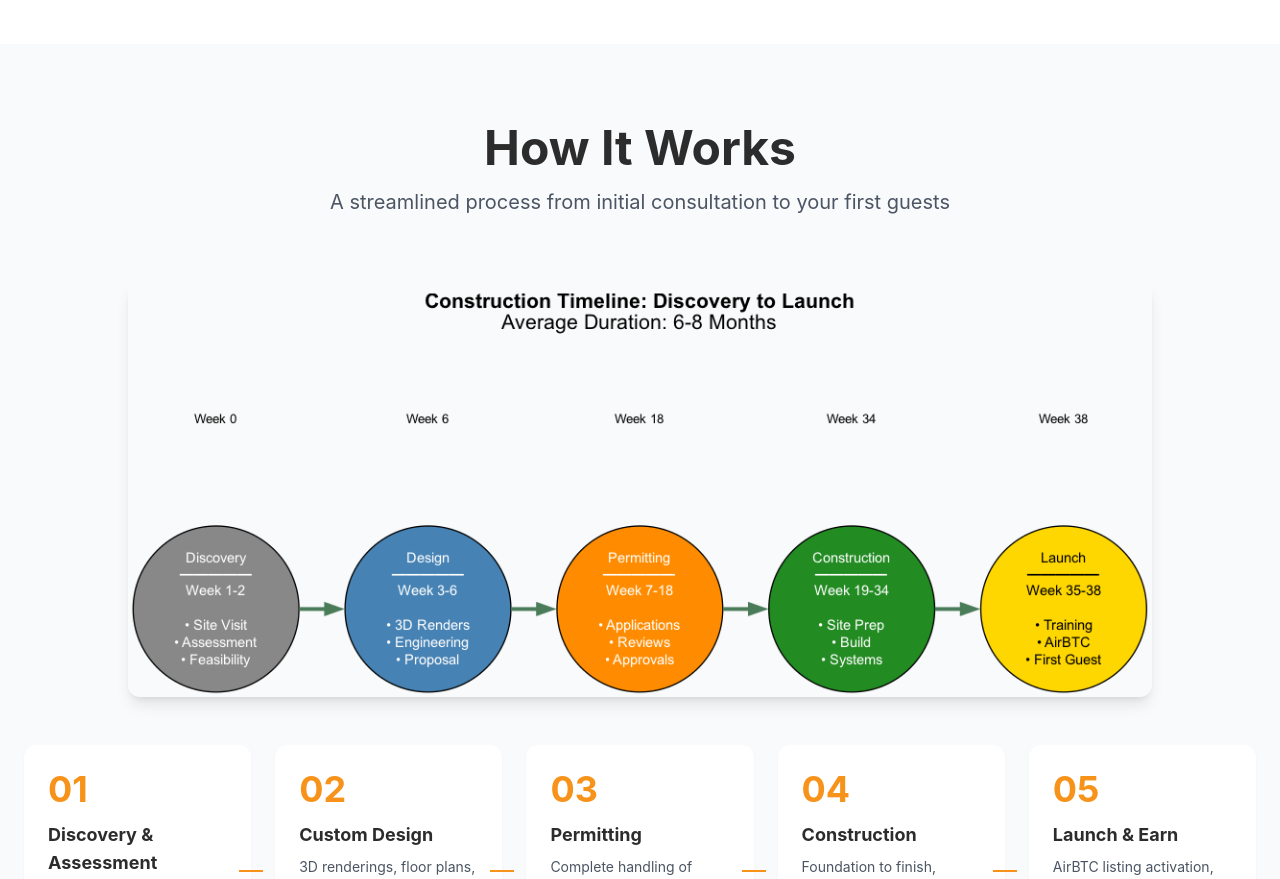
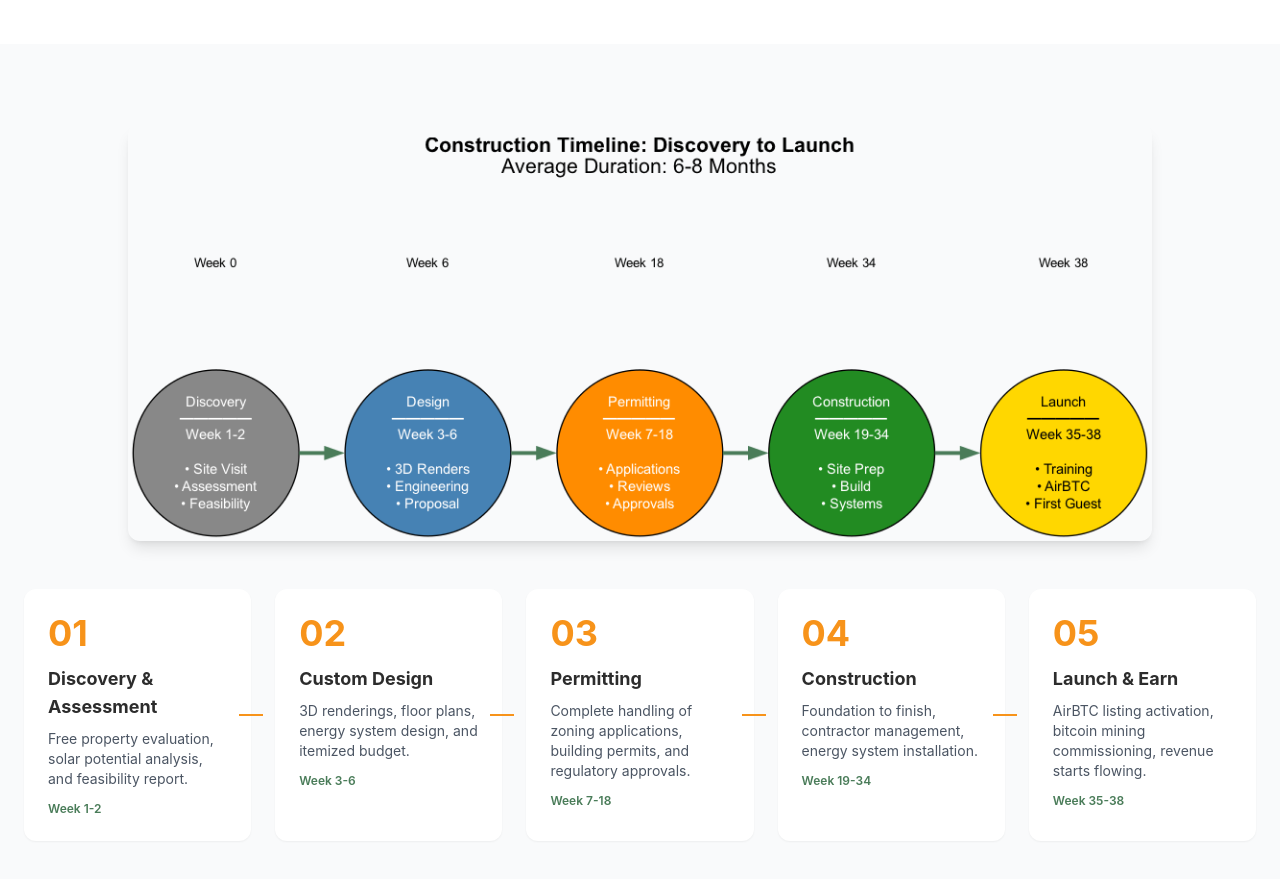
Before and after one commit to offgridfarmstays/website, a Next.js app: page / in a window 1280 px wide. Shown: the part 2020-2899 px from the top of the page. Built offline with nearby package versions, Linux system fonts and the light colour scheme.

Commit message:
Remove 'How It Works' heading and subtitle from Process section

```diff
--- a/components/Process.tsx
+++ b/components/Process.tsx
@@ -35,15 +35,6 @@ export default function Process() {
   return (
     <section className="py-20 px-6 bg-gray-50">
       <div className="max-w-7xl mx-auto">
-        <div className="text-center mb-16">
-          <h2 className="text-4xl md:text-5xl font-bold mb-4">
-            How It Works
-          </h2>
-          <p className="text-xl text-gray-600 max-w-3xl mx-auto">
-            A streamlined process from initial consultation to your first guests
-          </p>
-        </div>
-
         <div className="mb-12">
           <img
             src="/assets/diagrams/construction_timeline.png"
```
